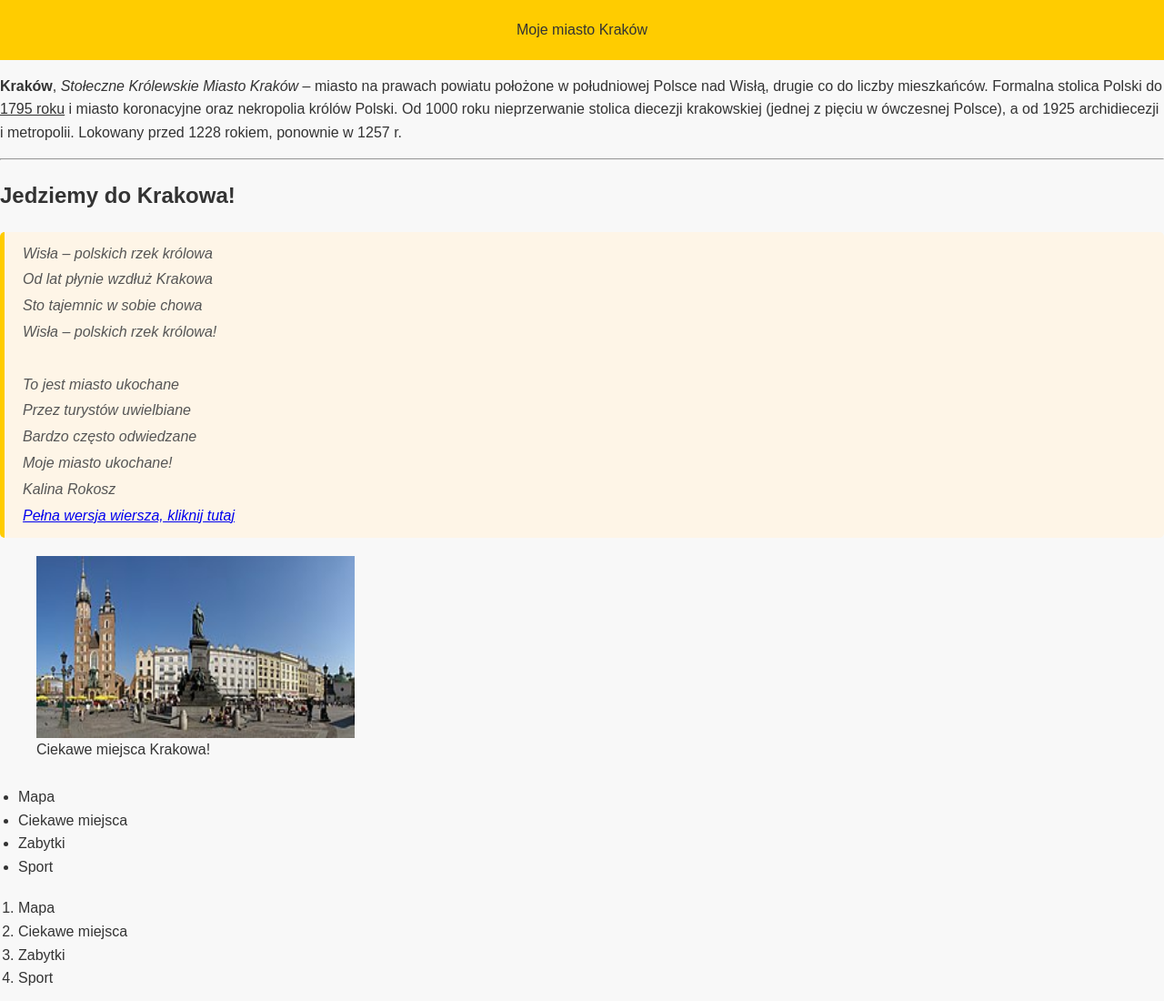
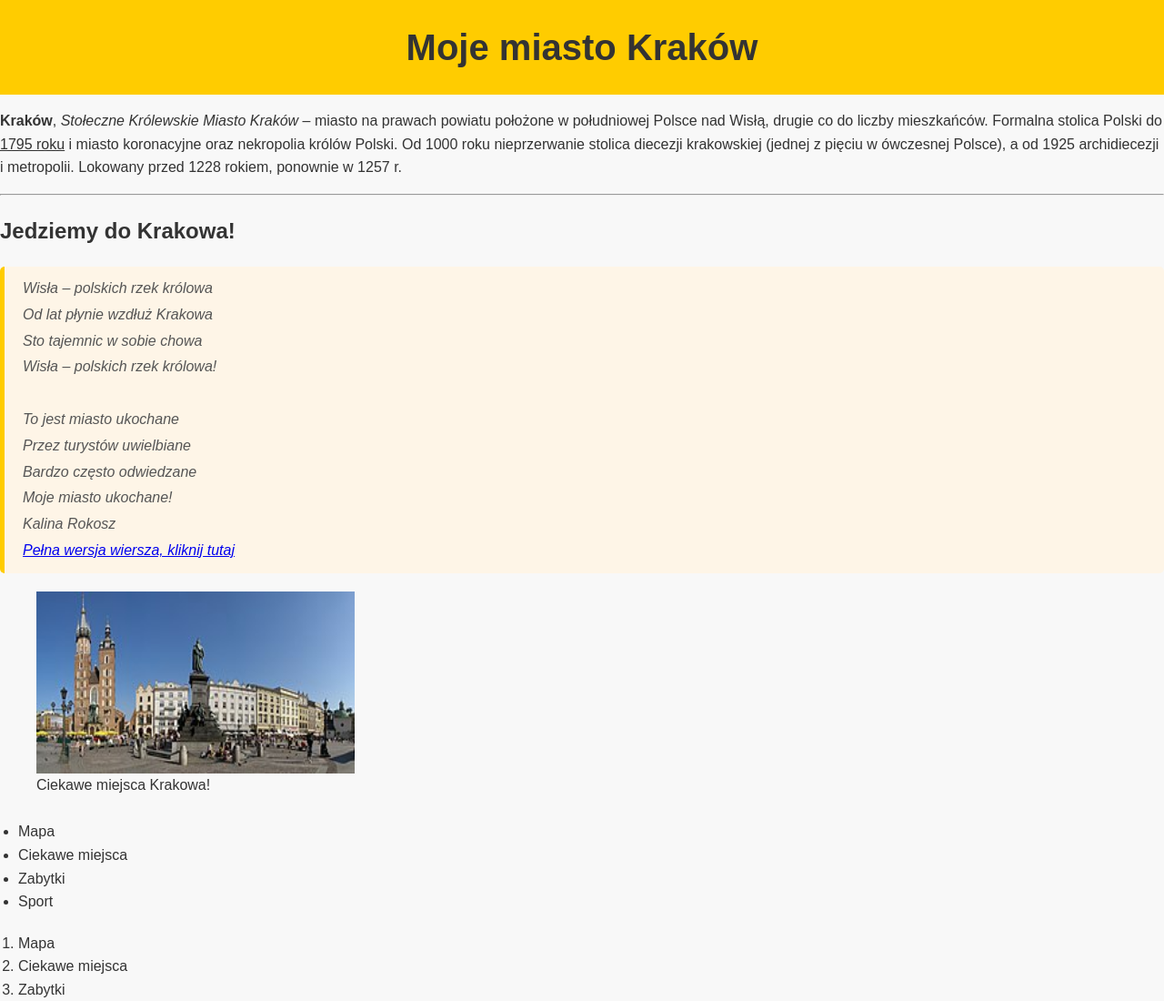
Before and after one commit to JoannaMatlak/Krakow, a plain HTML site: page index.html in a window 1280 px wide. Shown: the top 1100 px of the page at 91% size. Drawn offline with Linux system fonts and the light colour scheme.

Commit message:
Update index.html

```diff
--- a/index.html
+++ b/index.html
@@ -8,7 +8,7 @@
 	</head>
 	<body>
 		<header>
-			<h1></h1> Moje miasto Kraków</h1>
+			<h1> Moje miasto Kraków</h1>
 		</header>
 		<main>
 
```
